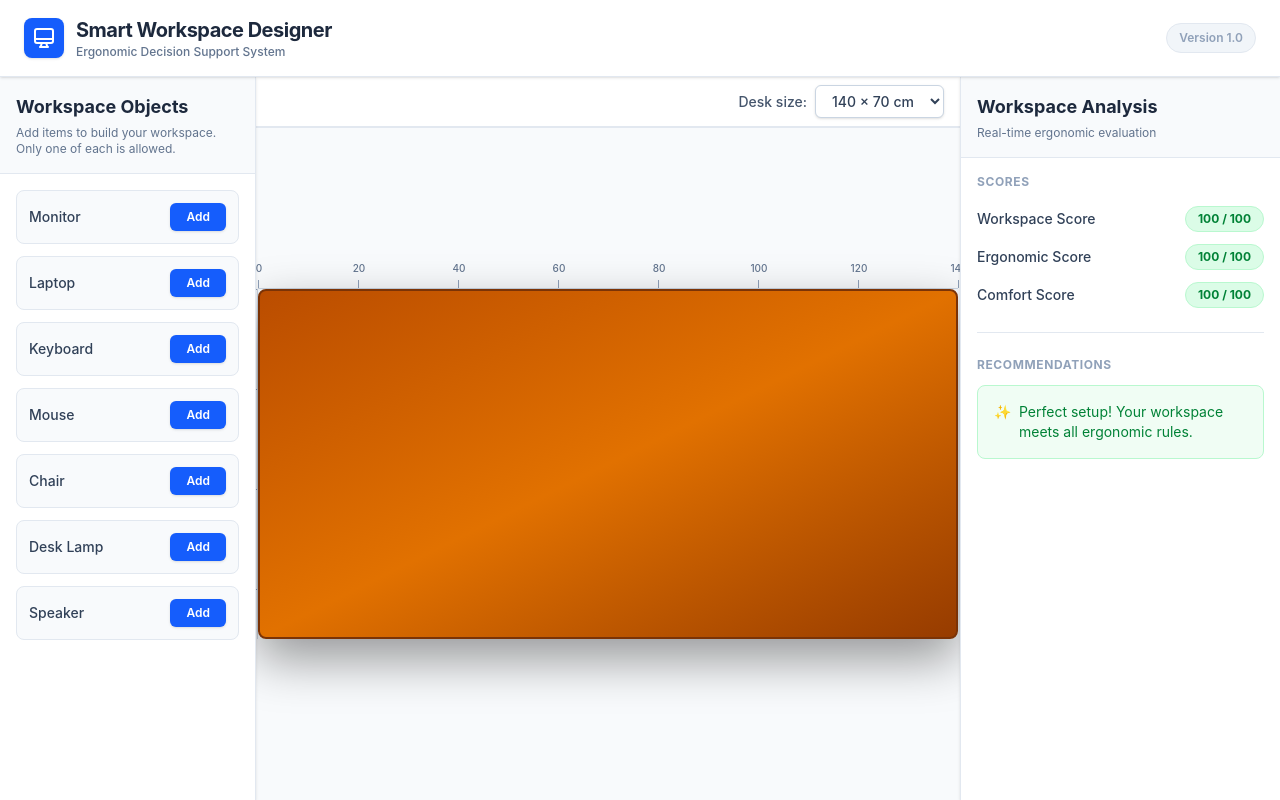
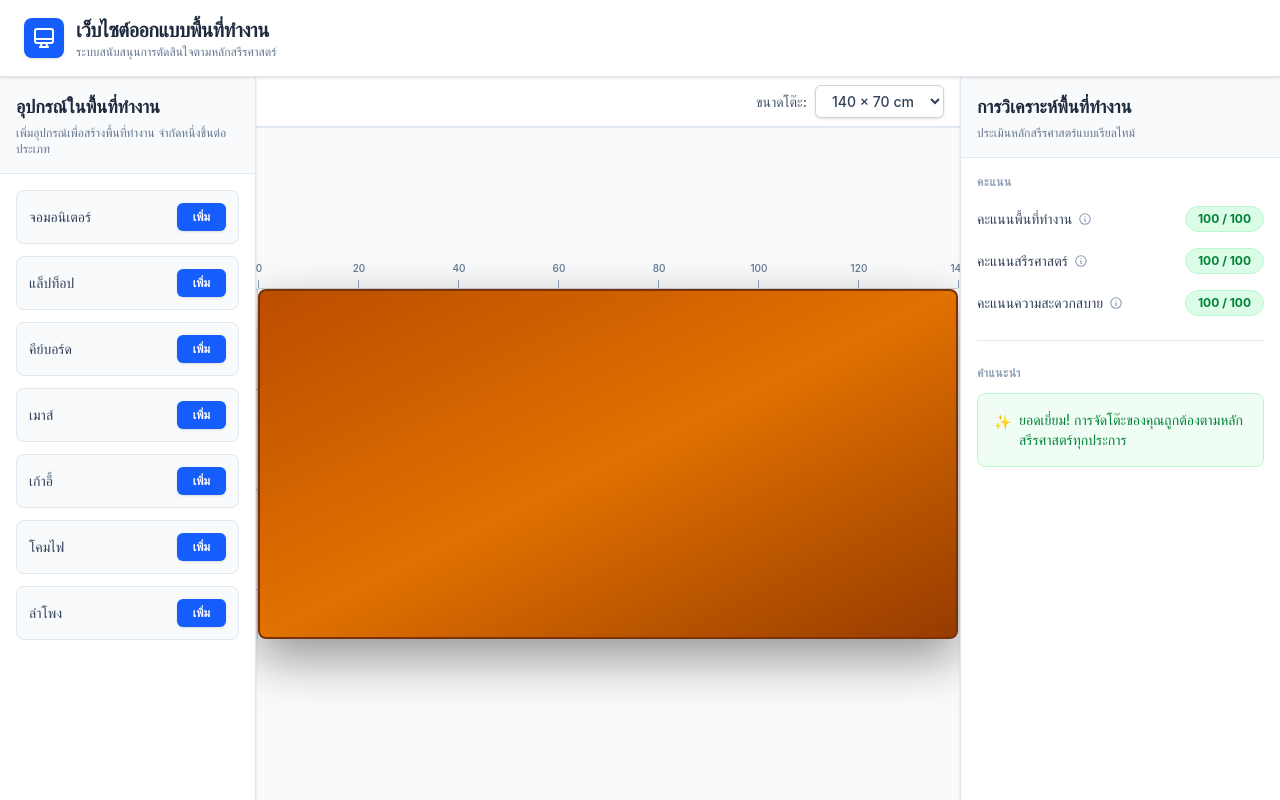
Before and after one commit to 087pedyedkai/smart-workspace-designer, a React (Vite) app: page / in a window 1280 px wide. Built offline with nearby package versions, Linux system fonts and the light colour scheme.

Commit message:
Thai Languages

```diff
--- a/src/App.tsx
+++ b/src/App.tsx
@@ -84,7 +84,7 @@ const App: React.FC = () => {
         <div className="flex flex-1 flex-col">
           <div className="flex items-center justify-end border-b border-slate-200 bg-white px-4 py-2">
             <label className="mr-2 text-sm font-medium text-slate-600" htmlFor="desk-size">
-              Desk size:
+              ขนาดโต๊ะ:
             </label>
             <select
               id="desk-size"
--- a/src/components/AnalysisPanel.tsx
+++ b/src/components/AnalysisPanel.tsx
@@ -1,11 +1,9 @@
-import React from 'react';
 import type { WorkspaceAnalysis } from '../utils/workspaceAnalyzer';
 
 interface AnalysisPanelProps {
   analysis: WorkspaceAnalysis;
 }
 
-// ฟังก์ชันช่วยกำหนดสีตามช่วงคะแนน
 const getScoreColor = (score: number) => {
   if (score >= 80) return 'text-green-700 bg-green-100 border-green-200';
   if (score >= 60) return 'text-amber-700 bg-amber-100 border-amber-200';
@@ -15,18 +13,31 @@ const getScoreColor = (score: number) => {
 export default function AnalysisPanel({ analysis }: AnalysisPanelProps) {
   const { workspaceScore, ergonomicScore, comfortScore, suggestions } = analysis;
 
+  // เพิ่มคำแปลภาษาไทยและคำอธิบายสำหรับ Tooltip
   const scores = [
-    { label: 'Workspace Score', value: workspaceScore },
-    { label: 'Ergonomic Score', value: ergonomicScore },
-    { label: 'Comfort Score', value: comfortScore },
+    {
+      label: 'คะแนนพื้นที่ทำงาน',
+      value: workspaceScore,
+      description: 'ประเมินการจัดสรรพื้นที่ การซ้อนทับของอุปกรณ์ และระยะการเอื้อมถึง'
+    },
+    {
+      label: 'คะแนนสรีรศาสตร์',
+      value: ergonomicScore,
+      description: 'ประเมินท่าทางการนั่ง ระยะสายตา และความเสี่ยงออฟฟิศซินโดรม'
+    },
+    {
+      label: 'คะแนนความสะดวกสบาย',
+      value: comfortScore,
+      description: 'ประเมินความลื่นไหลในการใช้งาน สภาพแวดล้อม และทิศทางแสง'
+    },
   ];
 
   return (
     <div className="w-80 bg-white border-l border-slate-200 h-full flex flex-col shadow-sm z-10">
       <div className="p-4 border-b border-slate-200 bg-slate-50">
-        <h2 className="text-lg font-bold text-slate-800">Workspace Analysis</h2>
+        <h2 className="text-lg font-bold text-slate-800">การวิเคราะห์พื้นที่ทำงาน</h2>
         <p className="text-xs text-slate-500 mt-1">
-          Real-time ergonomic evaluation
+          ประเมินหลักสรีรศาสตร์แบบเรียลไทม์
         </p>
       </div>
 
@@ -35,12 +46,29 @@ export default function AnalysisPanel({ analysis }: AnalysisPanelProps) {
         {/* ส่วนแสดงคะแนน (Scores) */}
         <div className="space-y-4">
           <h3 className="text-xs font-bold text-slate-400 uppercase tracking-wider">
-            Scores
+            คะแนน
           </h3>
-          <div className="space-y-3">
+          <div className="space-y-4">
             {scores.map((score) => (
               <div key={score.label} className="flex items-center justify-between">
-                <span className="text-sm font-medium text-slate-700">{score.label}</span>
+
+                {/* ชื่อคะแนน พร้อม Tooltip (group) */}
+                <div className="flex items-center gap-1.5 relative group cursor-help">
+                  <span className="text-sm font-medium text-slate-700">{score.label}</span>
+
+                  {/* ไอคอน ? */}
+                  <svg className="w-3.5 h-3.5 text-slate-400 group-hover:text-blue-500 transition-colors" fill="none" viewBox="0 0 24 24" stroke="currentColor">
+                    <path strokeLinecap="round" strokeLinejoin="round" strokeWidth={2} d="M13 16h-1v-4h-1m1-4h.01M21 12a9 9 0 11-18 0 9 9 0 0118 0z" />
+                  </svg>
+
+                  {/* กล่องข้อความ Tooltip (จะแสดงตอน Hover) */}
+                  <div className="absolute left-0 bottom-full mb-2 hidden w-48 p-2.5 text-xs text-white bg-slate-800 rounded-lg shadow-lg group-hover:block z-50 leading-relaxed">
+                    {score.description}
+                    {/* สามเหลี่ยมชี้ลง */}
+                    <div className="absolute left-6 top-full w-2 h-2 -mt-1 bg-slate-800 rotate-45"></div>
+                  </div>
+                </div>
+
                 <div className={`px-3 py-1 rounded-full text-xs font-bold border ${getScoreColor(score.value)}`}>
                   {score.value} / 100
                 </div>
@@ -54,14 +82,14 @@ export default function AnalysisPanel({ analysis }: AnalysisPanelProps) {
         {/* ส่วนแสดงคำแนะนำ (Recommendations) */}
         <div className="space-y-3">
           <h3 className="text-xs font-bold text-slate-400 uppercase tracking-wider">
-            Recommendations
+            คำแนะนำ
           </h3>
 
           {suggestions.length === 0 ? (
             <div className="p-4 bg-green-50 rounded-lg border border-green-200">
               <p className="text-sm text-green-700 flex items-start gap-2">
-                <span>✨</span>
-                <span>Perfect setup! Your workspace meets all ergonomic rules.</span>
+                <span className="mt-0.5">✨</span>
+                <span>ยอดเยี่ยม! การจัดโต๊ะของคุณถูกต้องตามหลักสรีรศาสตร์ทุกประการ</span>
               </p>
             </div>
           ) : (
@@ -69,7 +97,7 @@ export default function AnalysisPanel({ analysis }: AnalysisPanelProps) {
               {suggestions.map((suggestion, index) => (
                 <li
                   key={index}
-                  className="p-3 bg-amber-50 rounded-lg border border-amber-200 text-sm text-amber-800 flex items-start gap-2"
+                  className="p-3 bg-amber-50 rounded-lg border border-amber-200 text-sm text-amber-800 flex items-start gap-2 leading-relaxed"
                 >
                   <span className="mt-0.5">💡</span>
                   <span>{suggestion}</span>
--- a/src/components/Header.tsx
+++ b/src/components/Header.tsx
@@ -8,13 +8,13 @@ export default function Header() {
           </svg>
         </div>
         <div>
-          <h1 className="text-xl font-bold text-slate-800 tracking-tight">Smart Workspace Designer</h1>
-          <p className="text-xs font-medium text-slate-500">Ergonomic Decision Support System</p>
+          <h1 className="text-xl font-bold text-slate-800 tracking-tight">เว็บไซต์ออกแบบพื้นที่ทำงาน</h1>
+          <p className="text-xs font-medium text-slate-500">ระบบสนับสนุนการตัดสินใจตามหลักสรีรศาสตร์</p>
         </div>
       </div>
-      <div className="hidden sm:block text-xs font-semibold text-slate-400 bg-slate-100 px-3 py-1.5 rounded-full border border-slate-200">
-        Version 1.0
-      </div>
+      {/* <div className="hidden sm:block text-xs font-semibold text-slate-400 bg-slate-100 px-3 py-1.5 rounded-full border border-slate-200">
+        รุ่น 1.0
+      </div> */}
     </header>
   );
 }
--- a/src/components/Sidebar.tsx
+++ b/src/components/Sidebar.tsx
@@ -18,13 +18,28 @@ const availableObjects = [
   'Speaker',
 ];
 
+const getThaiLabel = (type: string) => {
+  const labels: Record<string, string> = {
+    Monitor: 'จอมอนิเตอร์',
+    Laptop: 'แล็ปท็อป',
+    Keyboard: 'คีย์บอร์ด',
+    Mouse: 'เมาส์',
+    Chair: 'เก้าอี้',
+    'Desk Lamp': 'โคมไฟ',
+    Speaker: 'ลำโพง',
+  };
+
+  return labels[type] ?? type;
+};
+
 export default function Sidebar({ objects, onAddObject, onRemoveObject }: SidebarProps) {
   return (
     <div className="w-64 bg-white border-r border-slate-200 h-full flex flex-col shadow-sm z-10">
       <div className="p-4 border-b border-slate-200 bg-slate-50">
-        <h2 className="text-lg font-bold text-slate-800">Workspace Objects</h2>
+        <h2 className="text-lg font-bold text-slate-800">อุปกรณ์ในพื้นที่ทำงาน</h2>
         <p className="text-xs text-slate-500 mt-1">
-          Add items to build your workspace. Only one of each is allowed.
+          เพิ่มอุปกรณ์เพื่อสร้างพื้นที่ทำงาน
+          จำกัดหนึ่งชิ้นต่อประเภท
         </p>
       </div>
 
@@ -43,7 +58,7 @@ export default function Sidebar({ objects, onAddObject, onRemoveObject }: Sideba
               }`}
             >
               <span className={`text-sm font-medium ${isAdded ? 'text-blue-800' : 'text-slate-700'}`}>
-                {type}
+                {getThaiLabel(type)}
               </span>
 
               {isAdded ? (
@@ -51,14 +66,14 @@ export default function Sidebar({ objects, onAddObject, onRemoveObject }: Sideba
                   onClick={() => onRemoveObject(type)}
                   className="px-3 py-1.5 text-xs font-semibold text-red-600 bg-white border border-red-200 rounded-md hover:bg-red-50 hover:border-red-300 transition-colors shadow-sm"
                 >
-                  Remove
+                  ลบ
                 </button>
               ) : (
                 <button
                   onClick={() => onAddObject(type)}
                   className="px-4 py-1.5 text-xs font-semibold text-white bg-blue-600 rounded-md hover:bg-blue-700 transition-colors shadow-sm"
                 >
-                  Add
+                  เพิ่ม
                 </button>
               )}
             </div>
--- a/src/utils/workspaceAnalyzer.ts
+++ b/src/utils/workspaceAnalyzer.ts
@@ -34,6 +34,20 @@ const intersects = (a: WorkspaceObject, b: WorkspaceObject) => {
 
 const getCenterX = (obj: { x: number; width: number }) => obj.x + obj.width / 2;
 
+const getThaiTypeName = (type: string) => {
+  const labels: Record<string, string> = {
+    Monitor: 'จอภาพ',
+    Laptop: 'แล็ปท็อป',
+    Keyboard: 'คีย์บอร์ด',
+    Mouse: 'เมาส์',
+    Chair: 'เก้าอี้',
+    'Desk Lamp': 'โคมไฟ',
+    Speaker: 'ลำโพง',
+  };
+
+  return labels[type] ?? type;
+};
+
 export function analyzeWorkspace(objects: WorkspaceObject[], desk: DeskBounds): WorkspaceAnalysis {
   let workspaceScore = 100;
   let ergonomicScore = 100;
@@ -57,12 +71,12 @@ export function analyzeWorkspace(objects: WorkspaceObject[], desk: DeskBounds):
 
   if (monitor && !isFullyInside(monitor, desk)) {
     workspaceScore -= 20;
-    pushSuggestion('Move the monitor onto the desk to prevent damage.');
+    pushSuggestion('ย้ายจอภาพขึ้นบนโต๊ะเพื่อป้องกันความเสียหาย');
   }
 
   if (keyboard && !isFullyInside(keyboard, desk)) {
     ergonomicScore -= 15;
-    pushSuggestion('Move the keyboard onto the desk to fully support your arms.');
+    pushSuggestion('ย้ายคีย์บอร์ดขึ้นบนโต๊ะเพื่อรองรับแขนของคุณอย่างเต็มที่');
   }
 
   // วัตถุทางกายภาพห้ามซ้อนทับกัน (ยกเว้นเก้าอี้)
@@ -73,7 +87,7 @@ export function analyzeWorkspace(objects: WorkspaceObject[], desk: DeskBounds):
         const typeA = deskObjects[i].type;
         const typeB = deskObjects[j].type;
         workspaceScore -= 10;
-        pushSuggestion(`Separate the ${typeA} and ${typeB}. Physical objects cannot overlap.`);
+        pushSuggestion(`แยก ${getThaiTypeName(typeA)} และ ${getThaiTypeName(typeB)} ออกจากกัน เพราะวัตถุทางกายภาพไม่ควรทับซ้อนกัน`);
       }
     }
   }
@@ -88,7 +102,7 @@ export function analyzeWorkspace(objects: WorkspaceObject[], desk: DeskBounds):
   [lamp, speaker].forEach(acc => {
     if (acc && acc.y + acc.height > primaryZoneY) {
       workspaceScore -= 10;
-      pushSuggestion(`Move the ${acc.type} further back. It's blocking your primary reach zone.`);
+      pushSuggestion(`ย้าย${getThaiTypeName(acc.type)}ไปด้านหลังมากขึ้น เพราะกำลังขวางโซนอิฐมถึงหลักของคุณ`);
     }
   });
 
@@ -100,7 +114,7 @@ export function analyzeWorkspace(objects: WorkspaceObject[], desk: DeskBounds):
     const deskCenterX = desk.x + desk.width / 2;
     if (Math.abs(getCenterX(chair) - deskCenterX) > desk.width * 0.1) {
       comfortScore -= 10;
-      pushSuggestion('Center the chair with the desk for overall spatial balance.');
+      pushSuggestion('จัดเก้าอี้ให้อยู่กลางโต๊ะเพื่อความสมดุลของพื้นที่');
     }
   }
 
@@ -109,10 +123,10 @@ export function analyzeWorkspace(objects: WorkspaceObject[], desk: DeskBounds):
     const misalignment = Math.abs(getCenterX(chair) - getCenterX(keyboard));
     if (misalignment > 30) {
       ergonomicScore -= 15;
-      pushSuggestion('Align the chair with the keyboard to prevent severe spine twisting.');
+      pushSuggestion('จัดเก้าอี้ให้สอดคล้องกับคีย์บอร์ดเพื่อป้องกันการบิดหลังอย่างรุนแรง');
     } else if (misalignment > 15) {
       comfortScore -= 10;
-      pushSuggestion('Slightly adjust your chair to center it with the keyboard.');
+      pushSuggestion('ปรับเก้าอี้เล็กน้อยให้อยู่กลางกับคีย์บอร์ด');
     }
   }
 
@@ -121,10 +135,10 @@ export function analyzeWorkspace(objects: WorkspaceObject[], desk: DeskBounds):
     const misalignment = Math.abs(getCenterX(chair) - getCenterX(monitor));
     if (misalignment > 30) {
       ergonomicScore -= 15;
-      pushSuggestion('Center the monitor with your chair to prevent neck strain.');
+      pushSuggestion('จัดจอภาพให้อยู่กลางกับเก้าอี้เพื่อป้องกันอาการปวดคอ');
     } else if (misalignment > 15) {
       comfortScore -= 10;
-      pushSuggestion('Adjust the monitor so it sits directly in front of you.');
+      pushSuggestion('ปรับจอภาพให้วางตรงหน้าคุณ');
     }
   }
 
@@ -137,7 +151,7 @@ export function analyzeWorkspace(objects: WorkspaceObject[], desk: DeskBounds):
     const keyboardBottom = keyboard.y + keyboard.height;
     if (desk.height - keyboardBottom < 15) {
       ergonomicScore -= 15;
-      pushSuggestion('Leave at least 15cm of space in front of the keyboard to rest your wrists.');
+      pushSuggestion('ปล่อยพื้นที่ด้านหน้าคีย์บอร์ดอย่างน้อย 15 ซม. เพื่อพักข้อมือ');
     }
   }
 
@@ -156,7 +170,7 @@ export function analyzeWorkspace(objects: WorkspaceObject[], desk: DeskBounds):
 
     if (distance > 15) {
       ergonomicScore -= 15;
-      pushSuggestion('Keep the mouse closer to the keyboard (within 15cm) to avoid shoulder strain.');
+      pushSuggestion('วางเมาส์ให้อยู่ใกล้คีย์บอร์ดภายใน 15 ซม. เพื่อหลีกเลี่ยงอาการปวดไหล่');
     }
   }
 
@@ -171,7 +185,7 @@ export function analyzeWorkspace(objects: WorkspaceObject[], desk: DeskBounds):
     // แต่ถ้าระยะห่างน้อยกว่า 50cm "และ" หน้าจอยังสามารถถอยหลังได้อีก (y > 5) ค่อยแจ้งเตือน
     if (distanceFromUser < 50 && monitor.y > 5) {
       ergonomicScore -= 15;
-      pushSuggestion('Push the monitor further back to protect your eyes (aim for an arm\'s length).');
+      pushSuggestion('ยกจอภาพไปไว้ด้านหลังมากขึ้นเพื่อปกป้องดวงตา (ให้ห่างประมาณความยาวแขน)');
     }
     // หมายเหตุ: ถ้าโต๊ะแคบ ถอยจอจนติดขอบแล้ว (y <= 5) แต่ระยะยังไม่ถึง 50cm ระบบจะไม่หักคะแนน
     // เพราะถือว่าจัดวางได้ดีที่สุดเท่าที่โต๊ะจะอำนวยแล้ว
@@ -182,7 +196,7 @@ export function analyzeWorkspace(objects: WorkspaceObject[], desk: DeskBounds):
     const gap = Math.abs(getCenterX(monitor) - getCenterX(laptop)) - (monitor.width / 2 + laptop.width / 2);
     if (gap > 30) {
       ergonomicScore -= 10;
-      pushSuggestion('Bring the laptop and monitor closer together to reduce neck movement.');
+      pushSuggestion('จัดแล็ปท็อปและจอภาพให้อยู่ใกล้กันมากขึ้นเพื่อลดการขยับคอ');
     }
   }
 
@@ -195,7 +209,7 @@ export function analyzeWorkspace(objects: WorkspaceObject[], desk: DeskBounds):
     const lampCenter = getCenterX(lamp);
     if (lampCenter > monitor.x && lampCenter < monitor.x + monitor.width) {
       comfortScore -= 10;
-      pushSuggestion('Move the lamp to the side. Placing it in line with the monitor causes screen glare.');
+      pushSuggestion('ย้ายโคมไฟไปด้านข้าง เพราะการวางให้ตรงกับจอภาพอาจทำให้แสงสะท้อน');
     }
   }
 
```
